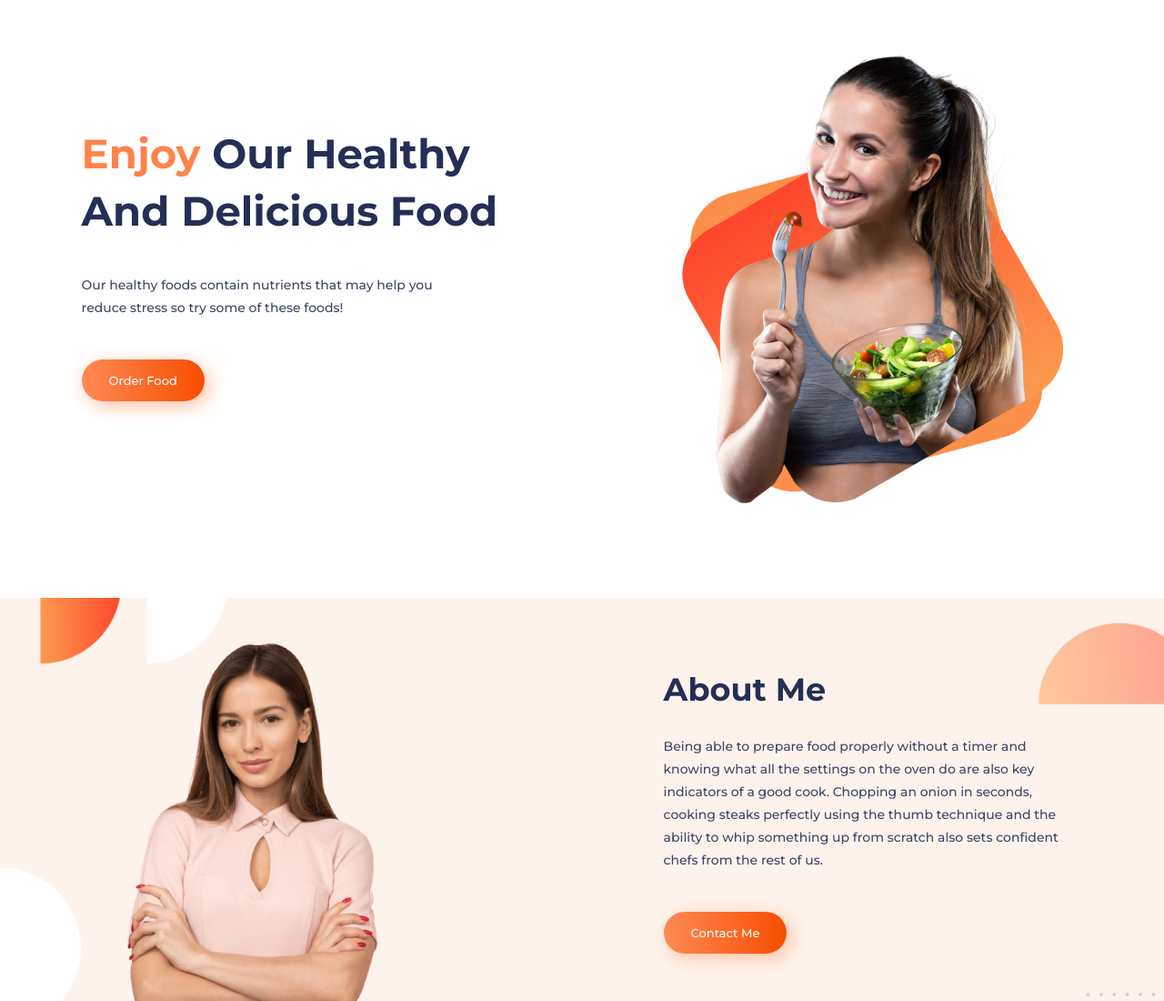
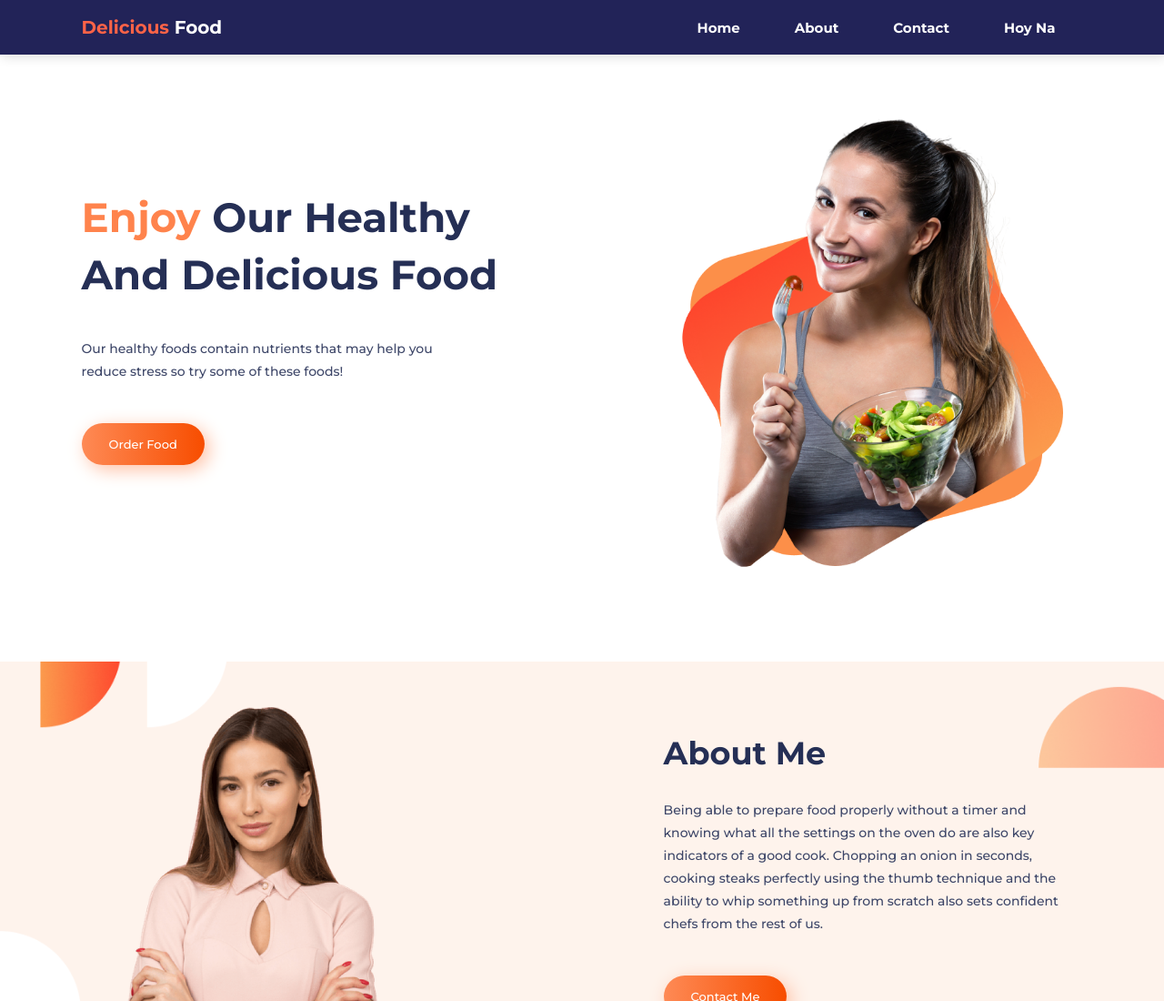
Before and after one commit to khan-shimul/delicios-food, a plain HTML site: page index.html in a window 1280 px wide. Shown: the top 1100 px of the page at 91% size. Drawn offline with Linux system fonts and the light colour scheme.

Commit message:
nav bar added

```diff
--- a/index.html
+++ b/index.html
@@ -17,6 +17,19 @@
 </head>
 
 <body>
+    <section id="nav-bar">
+        <nav>
+            <h1 class="logo" href="#"><span>Delicious</span> Food</h1>
+            <ul>
+                <li><a href="#">Home</a></li>
+                <li><a href="#">About</a></li>
+                <li><a href="#">Contact</a></li>
+                <li><a href="#">Hoy Na</a></li>
+            </ul>
+            <div class="toggle"></div>
+        </nav>
+    </section>
+
     <section class="top-section flexible-container">
 
         <div id="top-align" class="half-width">
--- a/style.css
+++ b/style.css
@@ -2,6 +2,59 @@ body{
     font-family: 'Montserrat', sans-serif;
     margin: 0;
     padding: 0;
+}
+
+ul{
+    list-style: none;
+}
+
+a{
+    text-decoration: none;
+}
+
+#nav-bar{
+    width: 100%;
+    height: 70px;
+
+}
+
+nav{
+    display: flex;
+    justify-content: space-between;
+    align-items: center;
+    height: 60px;
+    background-color: #222358;
+    box-shadow: 2px 2px 12px #DADADA;
+    padding: 0px 7%;
+}
+
+nav ul{
+    display: flex;
+}
+
+.toggle{
+    display: none;
+}
+
+nav ul li a{
+    margin: 30px;
+    color: white;
+    font-size: 15px;
+    font-weight: 700;
+}
+
+a:hover{
+    transition: 0.5s;
+    color: tomato;
+}
+
+.logo{
+    color: white;
+    font-weight: bold;
+    font-size: 20px;
+}
+span{
+    color: tomato;
 }
 
 h1{
```
